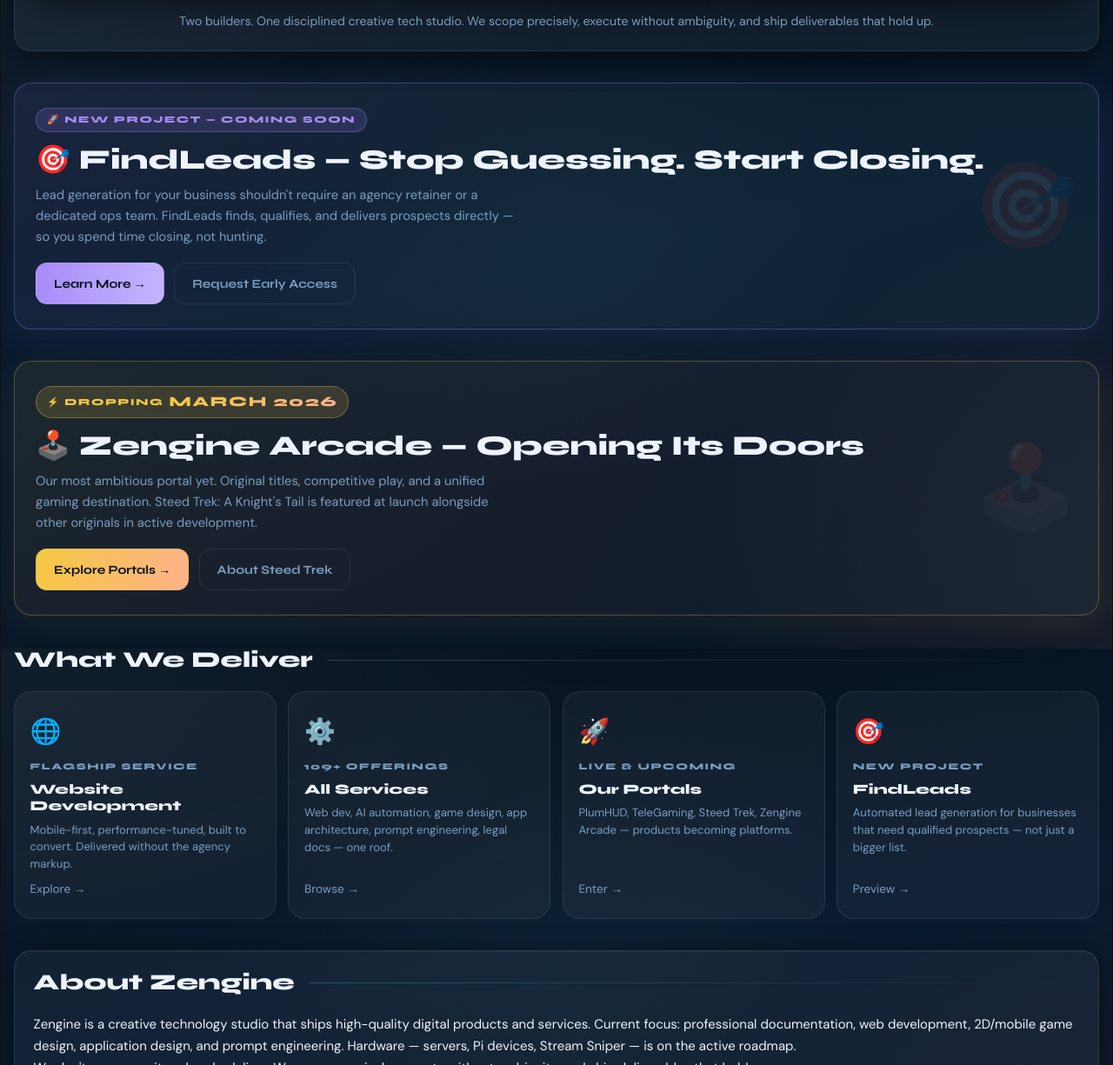
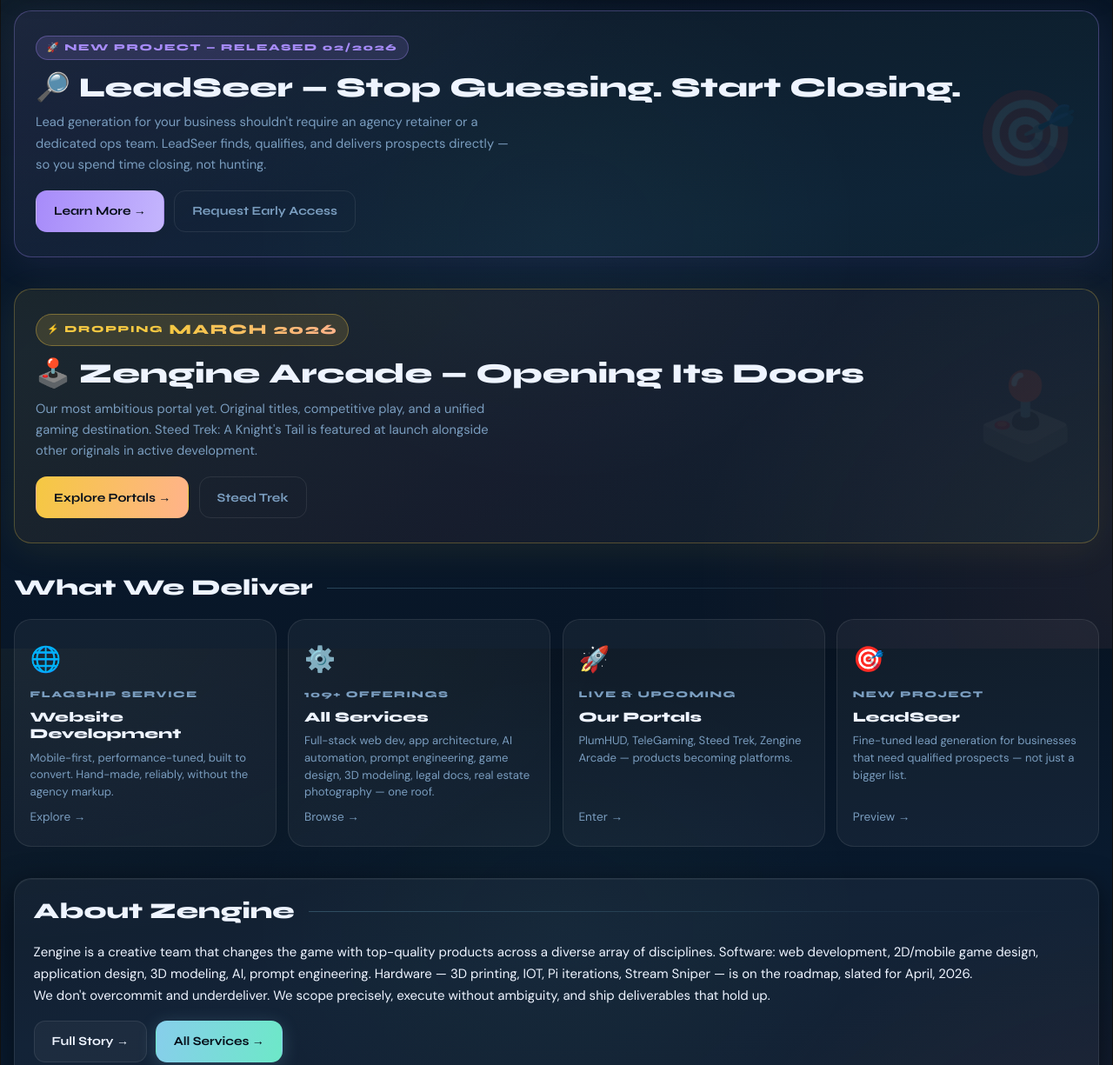
Before and after one commit to zengineco/zenginesite2, a plain HTML site: page index.html in a window 1280 px wide. Shown: the part 854-2079 px from the top of the page at 87% size. Drawn offline with Linux system fonts and the light colour scheme.

Commit message:
Update index.html
Signed-off-by: Vince G. <vg188705@gmail.com>

```diff
--- a/index.html
+++ b/index.html
@@ -294,7 +294,7 @@
   <div class="hero-content">
     <span class="eyebrow">Digital Architect · Creative Tech Studio</span>
     <h1>Build Smarter.<br/><span class="grad">Your Idea Deserves an Architect.</span></h1>
-    <p>Zengine delivers high-end digital products and services — professional documentation, web development, 2D/mobile game design, application architecture, and prompt engineering. Structured execution for clients who won't settle.</p>
+    <p>Zengine delivers results. Structured execution for clients who won't settle.</p>
     <div class="hero-btns">
       <a class="btn primary" href="#/services">109+ Services →</a>
       <a class="btn sky" href="#/build-your-website">Build My Website</a>
@@ -316,9 +316,9 @@
 
 <section class="section">
   <div class="findleads-card">
-    <div class="findleads-badge">🚀 New Project — Coming Soon</div>
-    <h3>🎯 FindLeads — Stop Guessing. Start Closing.</h3>
-    <p>Lead generation for your business shouldn't require an agency retainer or a dedicated ops team. FindLeads finds, qualifies, and delivers prospects directly — so you spend time closing, not hunting.</p>
+    <div class="findleads-badge">🚀 New Project — Released 02/2026</div>
+    <h3>🔎 LeadSeer — Stop Guessing. Start Closing.</h3>
+    <p>Lead generation for your business shouldn't require an agency retainer or a dedicated ops team. LeadSeer finds, qualifies, and delivers prospects directly — so you spend time closing, not hunting.</p>
     <div style="margin-top:1.1rem;display:flex;gap:.7rem;flex-wrap:wrap">
       <a class="btn violet" href="#/project/findleads">Learn More →</a>
       <a class="btn ghost" href="#/contact">Request Early Access</a>
@@ -333,7 +333,7 @@
     <p>Our most ambitious portal yet. Original titles, competitive play, and a unified gaming destination. Steed Trek: A Knight's Tail is featured at launch alongside other originals in active development.</p>
     <div style="margin-top:1.1rem;display:flex;gap:.7rem;flex-wrap:wrap">
       <a class="btn gold" href="#/portals">Explore Portals →</a>
-      <a class="btn ghost" href="#/project/steedtrek">About Steed Trek</a>
+      <a class="btn ghost" href="#/project/steedtrek">Steed Trek</a>
     </div>
   </div>
 </section>
@@ -344,13 +344,13 @@
     <a class="link-card sky-border" href="#/build-your-website">
       <div class="lc-icon">🌐</div><div class="lc-label">Flagship Service</div>
       <h3>Website Development</h3>
-      <p>Mobile-first, performance-tuned, built to convert. Delivered without the agency markup.</p>
+      <p>Mobile-first, performance-tuned, built to convert. Hand-made, reliably, without the agency markup.</p>
       <div class="lc-arrow">Explore →</div>
     </a>
     <a class="link-card coral-border" href="#/services">
       <div class="lc-icon">⚙️</div><div class="lc-label">109+ Offerings</div>
       <h3>All Services</h3>
-      <p>Web dev, AI automation, game design, app architecture, prompt engineering, legal docs — one roof.</p>
+      <p>Full-stack web dev, app architecture, AI automation, prompt engineering, game design, 3D modeling, legal docs, real estate photography — one roof.</p>
       <div class="lc-arrow">Browse →</div>
     </a>
     <a class="link-card gold-border" href="#/portals">
@@ -361,8 +361,8 @@
     </a>
     <a class="link-card violet-border" href="#/project/findleads">
       <div class="lc-icon">🎯</div><div class="lc-label">New Project</div>
-      <h3>FindLeads</h3>
-      <p>Automated lead generation for businesses that need qualified prospects — not just a bigger list.</p>
+      <h3>LeadSeer</h3>
+      <p>Fine-tuned lead generation for businesses that need qualified prospects — not just a bigger list.</p>
       <div class="lc-arrow">Preview →</div>
     </a>
   </div>
@@ -370,7 +370,7 @@
 
 <section class="section card coral">
   <div class="section-header"><h2>About Zengine</h2><div class="line"></div></div>
-  <p>Zengine is a creative technology studio that ships high-quality digital products and services. Current focus: professional documentation, web development, 2D/mobile game design, application design, and prompt engineering. Hardware — servers, Pi devices, Stream Sniper — is on the active roadmap.</p>
+  <p>Zengine is a creative team that changes the game with top-quality products across a diverse array of disciplines. Software: web development, 2D/mobile game design, application design, 3D modeling, AI, prompt engineering. Hardware — 3D printing, IOT, Pi iterations, Stream Sniper — is on the roadmap, slated for April, 2026.</p>
   <p>We don't overcommit and underdeliver. We scope precisely, execute without ambiguity, and ship deliverables that hold up.</p>
   <div style="margin-top:1rem;display:flex;gap:.6rem;flex-wrap:wrap">
     <a class="btn" href="#/about">Full Story →</a>
@@ -381,7 +381,7 @@
 <section class="section">
   <div class="cta-block">
     <h2>Your Idea Deserves an Architect.</h2>
-    <p>We're actively onboarding flagship clients. Bring your project — we'll scope it, build it, and ship it right.</p>
+    <p>We're actively onboarding clients. Bring your project — we'll align it, build it, and deliver it right.</p>
     <a class="btn primary" href="#/contact">Start the Conversation →</a>
   </div>
 </section>
@@ -393,8 +393,8 @@
   <div class="grid-2">
     <article class="card sky-hover">
       <h3>The Studio</h3>
-      <p><strong>Zengine</strong> is a creative technology studio specializing in high-end digital products and services. We operate at the intersection of professional execution and creative depth — shipping deliverables that are both functional and distinctive.</p>
-      <p>Current output: professional documentation, webmaster and development, 2D/mobile game design, application architecture, and prompt engineering. Hardware — servers, Pi devices, Stream Sniper (projector module with built-in ASIC) — follows on the active roadmap.</p>
+      <p><strong>Zengine</strong> is a creative technology team specializing in high-end digital products and services design and consultation, and customizing tech hardware. We operate at the intersection of professional execution and creative depth — shipping deliverables that are both functional and distinctive.</p>
+      <p>Current output: professional digital consultation, documentation, full stack webmaster and development, 2D/mobile game design, application architecture, and prompt engineering. Hardware — server, Pi iterations, Stream Sniper (projector module with built-in ASIC) — follows on the active roadmap.</p>
       <p>Operating through <a href="https://zengine.site" rel="noopener">zengine.site</a> and <a href="https://zengine.shop" rel="noopener">zengine.shop</a>.</p>
     </article>
     <article class="card coral">
```
